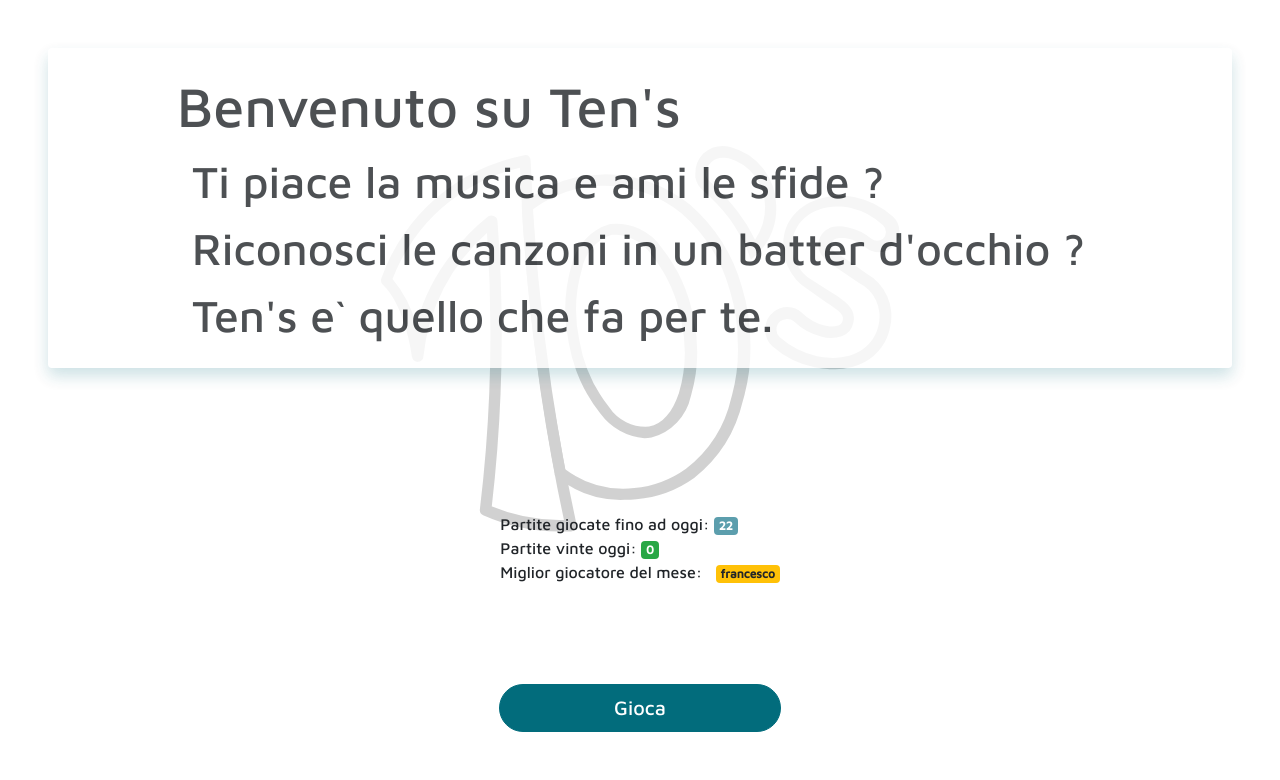
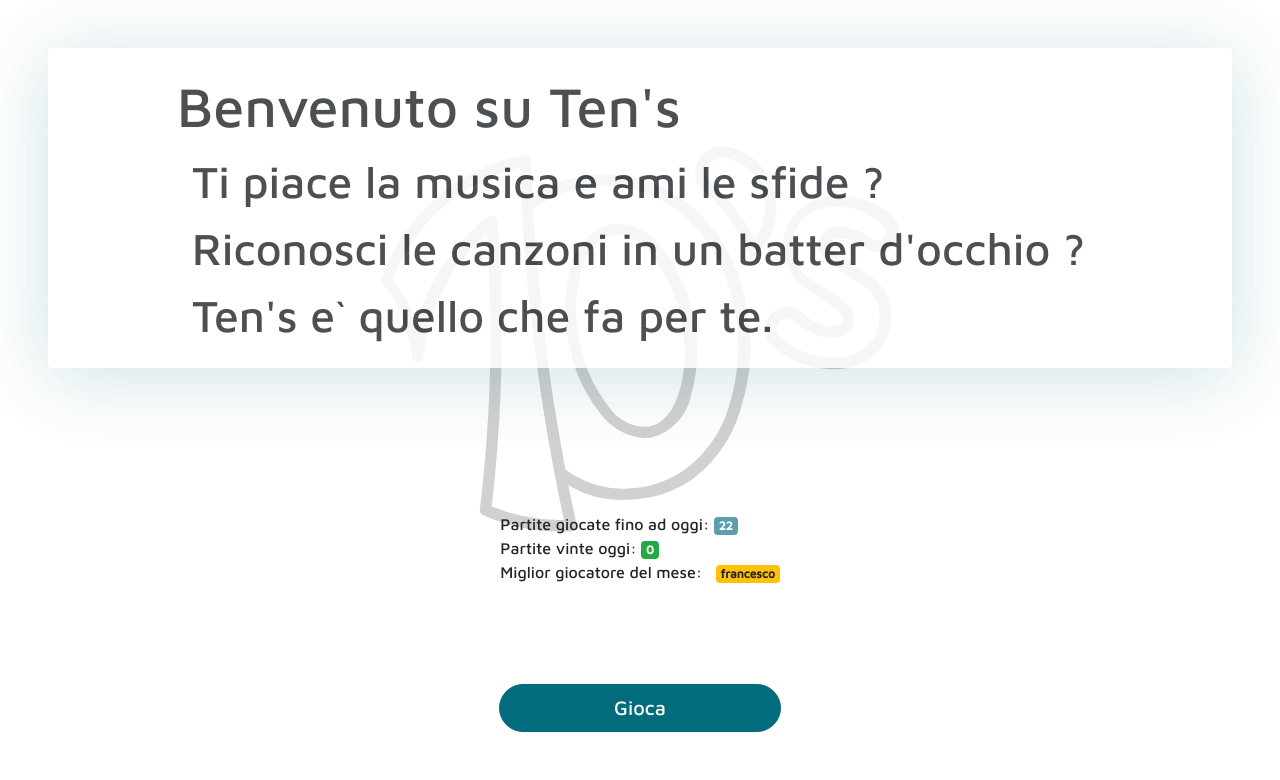
Before and after one commit to Leon1da/tens, a PHP site: page / in a window 1280 px wide. Shown: the part 61-841 px from the top of the page. Run offline with PHP 8.4, Linux system fonts and the light colour scheme; data comes from the database, SQL or seed files in the repository; some libraries are stand-ins or nearby versions.

Commit message:
corrrette shadows

```diff
--- a/css/style.css
+++ b/css/style.css
@@ -428,5 +428,5 @@ profile modal
 .jumbotron{
     background-color:white;
     opacity: 80%;
-    box-shadow: 0 .5rem 1rem rgba(2, 108, 124, .25) !important;
+    box-shadow: 0 .5rem 5rem rgba(2, 108, 124, .25) !important;
 }
--- a/index.php
+++ b/index.php
@@ -12,7 +12,7 @@
     <link rel="stylesheet" href="https://stackpath.bootstrapcdn.com/bootstrap/4.4.1/css/bootstrap.min.css" integrity="sha384-Vkoo8x4CGsO3+Hhxv8T/Q5PaXtkKtu6ug5TOeNV6gBiFeWPGFN9MuhOf23Q9Ifjh" crossorigin="anonymous">
 
     <!-- Custom CSS -->
-    <link rel="stylesheet" href="css/style.css?v201">
+    <link rel="stylesheet" href="css/style.css?v203">
 
     <link rel="stylesheet" href="https://ajax.googleapis.com/ajax/libs/jqueryui/1.12.1/themes/smoothness/jquery-ui.css">
 
```
